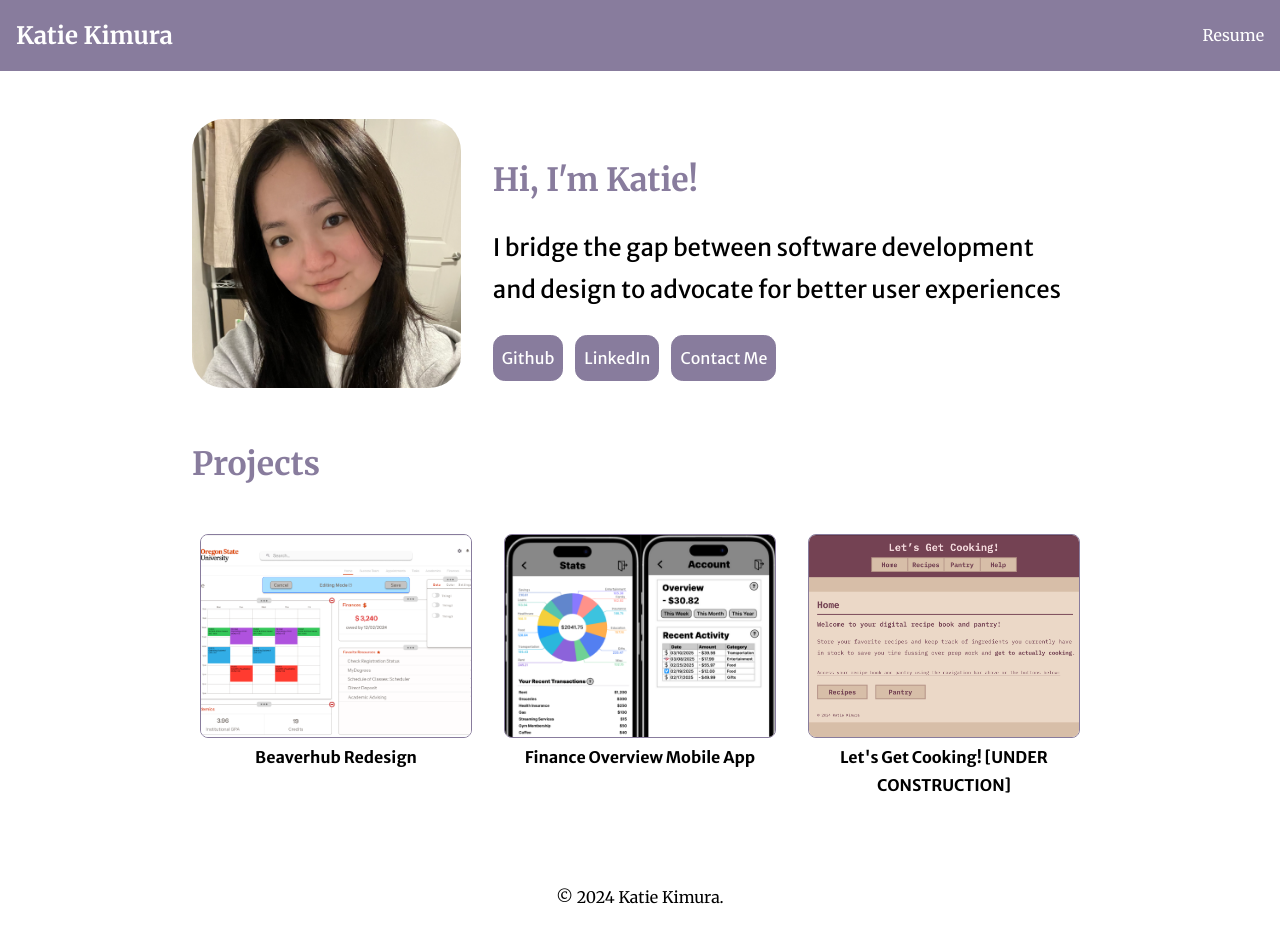
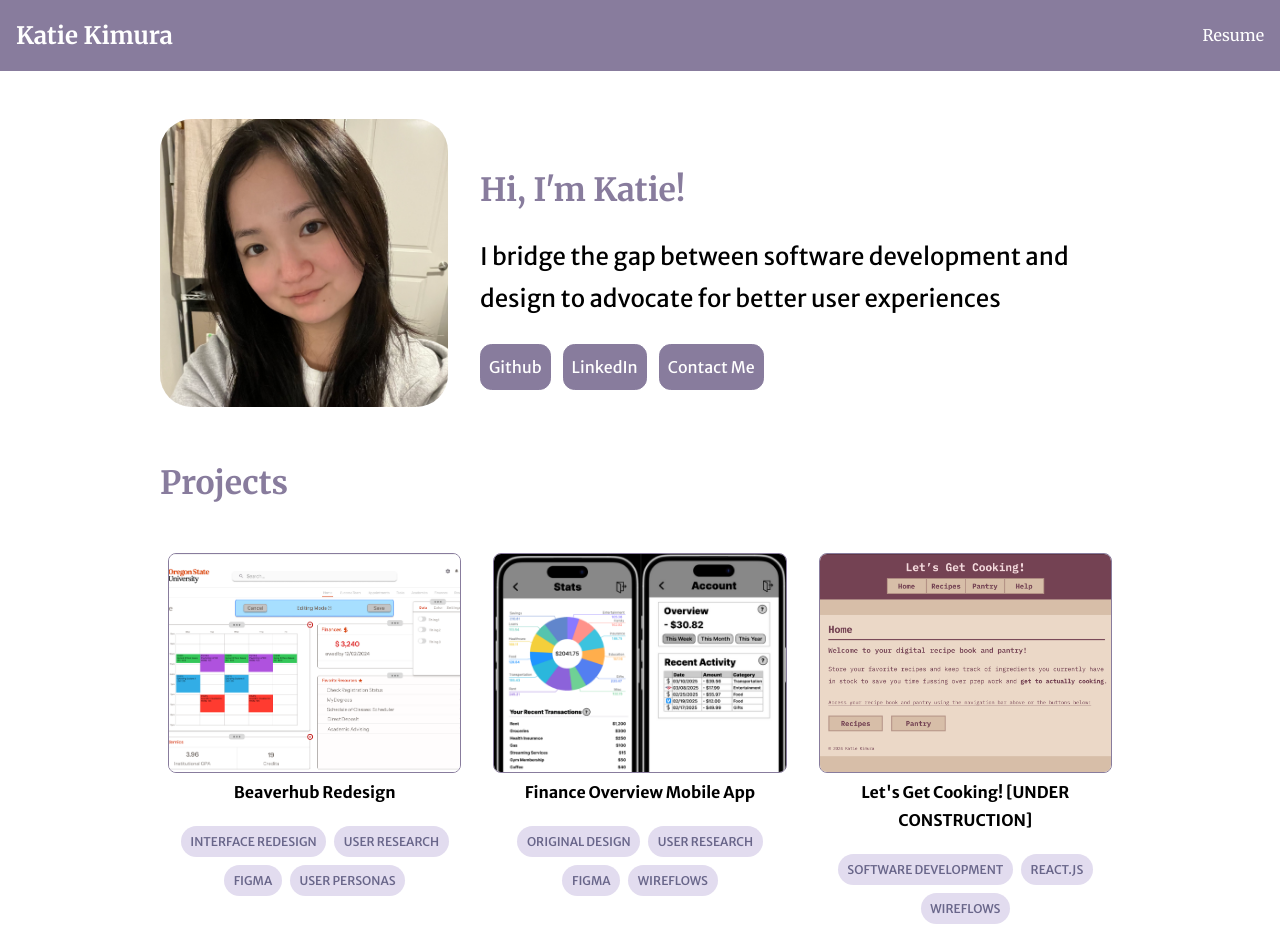
Before and after one commit to ktkimura/ktkimura.github.io, a React (Create React App) app in the folder portfolio-website/: page / in a window 1280 px wide. Shown: the top 952 px of the page. Before the commit the page ends 923 px from the top, so only its background shows below. Built offline with nearby package versions, Linux system fonts and the light colour scheme.

Commit message:
added project tags to home page

```diff
--- a/portfolio-website/src/App.css
+++ b/portfolio-website/src/App.css
@@ -143,7 +143,7 @@ mark.stat {
 }
 
 .goalDiv {
-  background-color: var(--darkPurple);  ;
+  background-color: var(--darkPurple);
   align-self: center;
   margin: 1rem 0rem;
   padding: 0.05rem 2rem;
@@ -162,9 +162,8 @@ mark.stat {
 
 .quotesDiv p {
   font-size: large;
-  color: var(--darkestPurple)
+  color: var(--darkestPurple);
 }
-
 
 .projectDivFrame {
   margin: 0 auto;
@@ -227,6 +226,24 @@ mark.stat {
   text-align: center;
 }
 
+.projectTags {
+  margin-top: 0.25rem;
+  display: flex;
+  gap: 0.5rem;
+  flex-wrap: wrap;
+  justify-content: center;
+}
+
+.tag {
+  background-color: var(--lightPurple);
+  color: var(--darkestPurple);
+  font-size: 0.75rem;
+  padding: 0.3rem 0.6rem;
+  border-radius: 1rem;
+  text-transform: uppercase;
+  font-weight: 500;
+}
+
 .personasDiv {
   display: flex;
   flex-flow: row wrap;
@@ -250,14 +267,13 @@ mark.stat {
 }
 
 .personaDesc p {
-  font-size: large ;
+  font-size: large;
   margin-left: 1.5rem;
 }
 
 .personaDesc ul {
   margin-top: -0.75rem;
 }
-
 
 .profileImage {
   display: flex;
@@ -288,7 +304,8 @@ mark.stat {
   font-size: x-large;
 }
 
-@media (max-width:799px) {
+
+@media (max-width: 799px) {
   .content-area {
     max-width: 90%;
   }
@@ -308,6 +325,8 @@ mark.stat {
     max-width: 100%;
     display: flex;
     flex-flow: column;
+    align-items: center;
+    text-align: center;
   }
 
   .projectImages {
@@ -333,8 +352,30 @@ mark.stat {
     width: 100%;
     max-height: 250px;
   }
+
+  .projectLinksDiv {
+    justify-content: center;
+  }
+
+  .homeH1 {
+    text-align: center;
+  }
 }
 
+@media (min-width: 800px) and (max-width: 1499px) {
+  .content-area {
+    max-width: 75%;
+  }
+
+  .projectTitle {
+    max-width: 24rem;
+  }
+
+  .columnDiv {
+    max-width: 45%;
+  }
+
+}
 
 @media (min-width: 1500px) {
   .content-area {
--- a/portfolio-website/src/pages/HomePage.js
+++ b/portfolio-website/src/pages/HomePage.js
@@ -15,8 +15,8 @@ const HomePage = () => {
         <div className="homeIntro">
           <h1>Hi, I'm Katie!</h1>
           <p>
-            I bridge the gap between software development and design to advocate for better user
-            experiences
+            I bridge the gap between software development and design to advocate
+            for better user experiences
           </p>
           <div className="socials">
             <a
@@ -42,7 +42,7 @@ const HomePage = () => {
         </div>
       </section>
       <section id="projects">
-        <h1>Projects</h1>
+        <h1 className="homeH1">Projects</h1>
         <div className="projectLinksDiv">
           <Link to="/beaverhub" className="projectTitle">
             <img
@@ -51,6 +51,12 @@ const HomePage = () => {
               className="projectPageImage"
             />
             <p>Beaverhub Redesign</p>
+            <div className="projectTags">
+              <span className="tag">Interface Redesign</span>
+              <span className="tag">User Research</span>
+              <span className="tag">Figma</span>
+              <span className="tag">User Personas</span>
+            </div>
           </Link>
 
           <Link to="financeApp" className="projectTitle">
@@ -60,6 +66,12 @@ const HomePage = () => {
               className="projectPageImage"
             />
             <p>Finance Overview Mobile App</p>
+            <div className="projectTags">
+              <span className="tag">Original Design</span>
+              <span className="tag">User Research</span>
+              <span className="tag">Figma</span>
+              <span className="tag">Wireflows</span>
+            </div>
           </Link>
 
           <Link to="" className="projectTitle">
@@ -69,6 +81,11 @@ const HomePage = () => {
               className="projectPageImage"
             />
             <p>Let's Get Cooking! [UNDER CONSTRUCTION]</p>
+            <div className="projectTags">
+              <span className="tag">Software Development</span>
+              <span className="tag">React.js</span>
+              <span className="tag">Wireflows</span>
+            </div>
           </Link>
         </div>
       </section>
```
